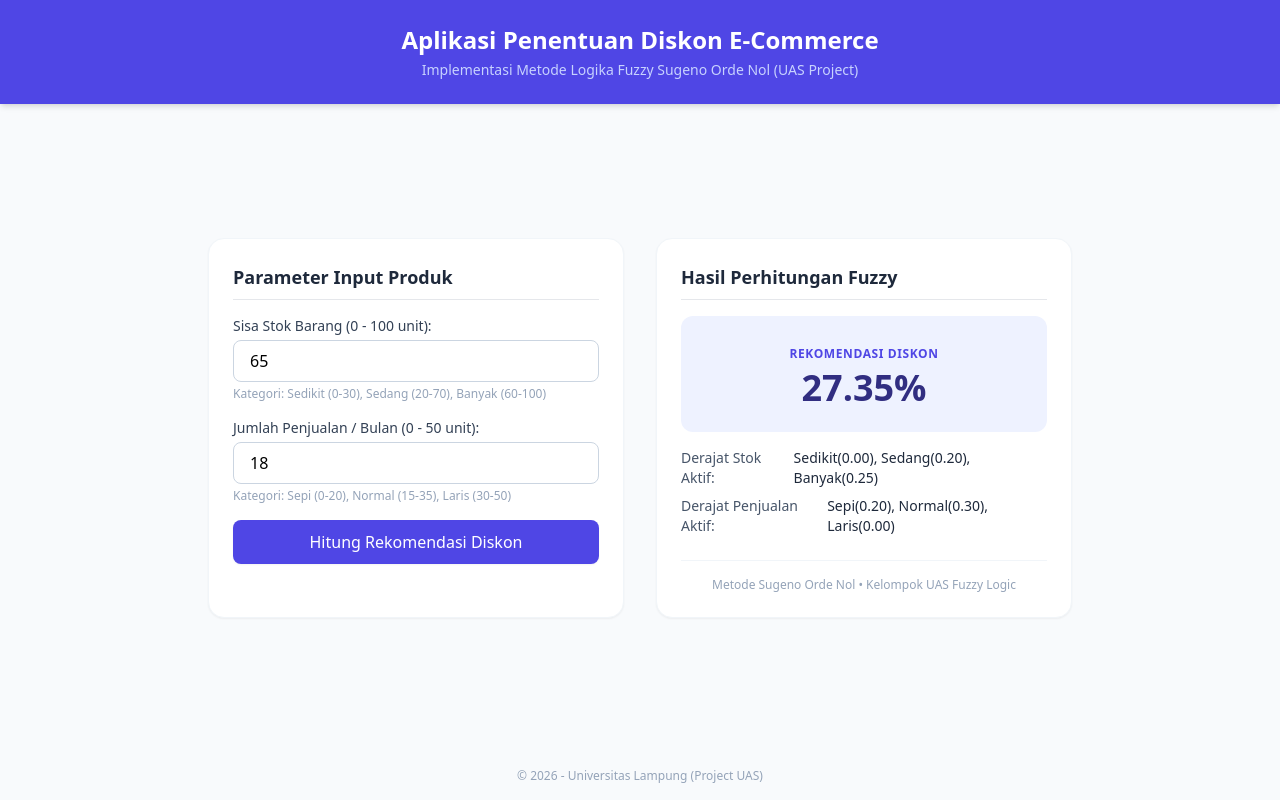
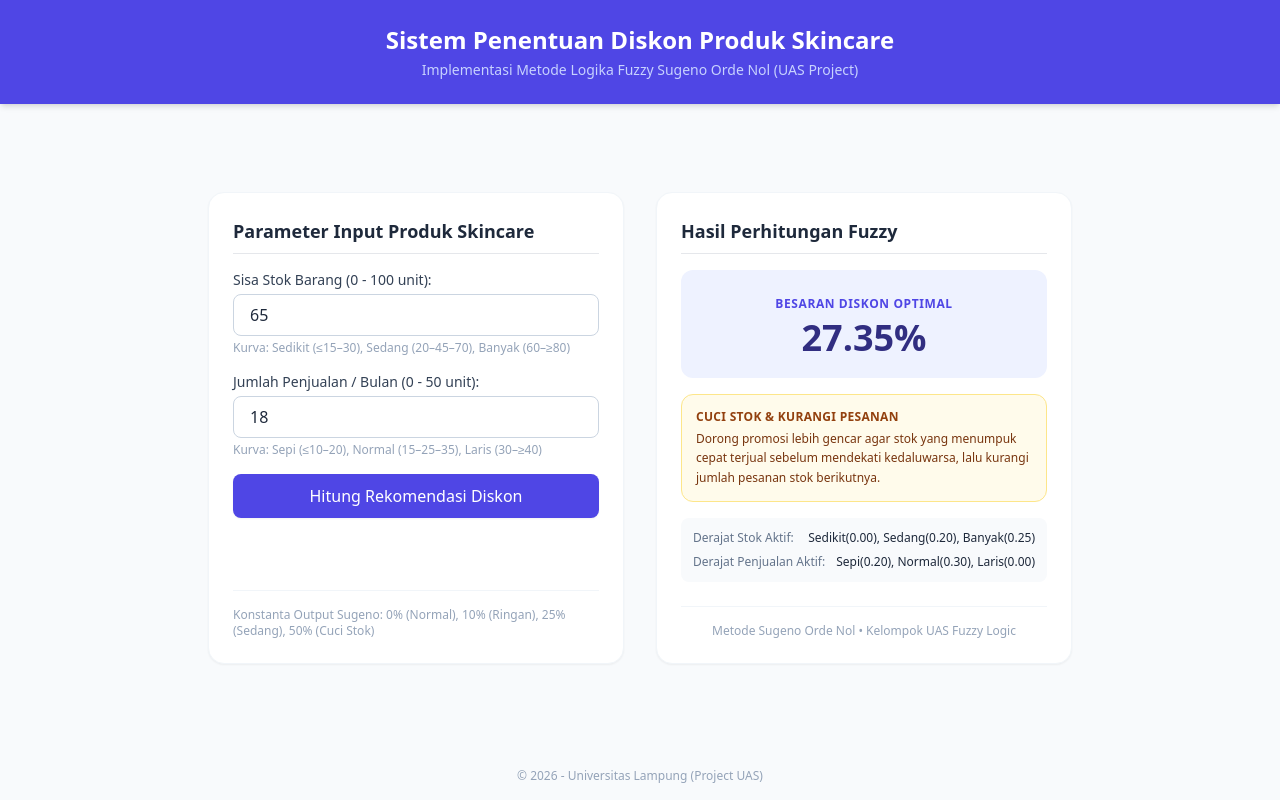
Before and after one commit to dindasha/OptiPromo, a plain HTML site: page index.html in a window 1280 px wide. Drawn offline with nearby package versions, Linux system fonts and the light colour scheme.

Commit message:
Menambahkan fitur rekomendasi

```diff
--- a/index.html
+++ b/index.html
@@ -3,34 +3,36 @@
 <head>
     <meta charset="UTF-8">
     <meta name="viewport" content="width=device-width, initial-scale=1.0">
-    <title>Sistem Fuzzy Sugeno - Penentuan Diskon Produk</title>
+    <title>Sistem Fuzzy Sugeno - Penentuan Diskon Skincare</title>
     <script src="https://cdn.tailwindcss.com"></script>
 </head>
-<body class="bg-slate-50 min-h-screen flex flex-col justify-between">
+<body class="bg-slate-50 min-h-screen flex flex-col justify-between text-slate-800">
 
     <header class="bg-indigo-600 text-white shadow-md py-6 px-4 text-center">
-        <h1 class="text-2xl font-bold">Aplikasi Penentuan Diskon E-Commerce</h1>
+        <h1 class="text-2xl font-bold">Sistem Penentuan Diskon Produk Skincare</h1>
         <p class="text-indigo-200 text-sm mt-1">Implementasi Metode Logika Fuzzy Sugeno Orde Nol (UAS Project)</p>
     </header>
 
     <main class="max-w-4xl mx-auto px-4 py-8 w-full grid grid-cols-1 md:grid-cols-2 gap-8">
 
-        <div class="bg-white p-6 rounded-2xl shadow-sm border border-slate-100">
-            <h2 class="text-lg font-semibold text-slate-800 mb-4 pb-2 border-b">Parameter Input Produk</h2>
+        <!-- Kolom Input -->
+        <div class="bg-white p-6 rounded-2xl shadow-sm border border-slate-100 flex flex-col justify-between">
+            <div>
+                <h2 class="text-lg font-semibold text-slate-800 mb-4 pb-2 border-b">Parameter Input Produk Skincare</h2>
 
                 <div class="space-y-4">
                     <div>
                         <label class="block text-sm font-medium text-slate-700 mb-1">Sisa Stok Barang (0 - 100 unit):</label>
                         <input type="number" id="inputStok" value="65" min="0" max="100"
                             class="w-full px-4 py-2 border border-slate-300 rounded-lg focus:ring-2 focus:ring-indigo-500 focus:outline-none">
-                    <p class="text-xs text-slate-400 mt-1">Kategori: Sedikit (0-30), Sedang (20-70), Banyak (60-100)</p>
+                        <p class="text-xs text-slate-400 mt-1">Kurva: Sedikit (≤15–30), Sedang (20–45–70), Banyak (60–≥80)</p>
                     </div>
 
                     <div>
                         <label class="block text-sm font-medium text-slate-700 mb-1">Jumlah Penjualan / Bulan (0 - 50 unit):</label>
                         <input type="number" id="inputPenjualan" value="18" min="0" max="50"
                             class="w-full px-4 py-2 border border-slate-300 rounded-lg focus:ring-2 focus:ring-indigo-500 focus:outline-none">
-                    <p class="text-xs text-slate-400 mt-1">Kategori: Sepi (0-20), Normal (15-35), Laris (30-50)</p>
+                        <p class="text-xs text-slate-400 mt-1">Kurva: Sepi (≤10–20), Normal (15–25–35), Laris (30–≥40)</p>
                     </div>
 
                     <button onclick="hitungFuzzy()"
@@ -40,18 +42,37 @@
                 </div>
             </div>
 
+            <div class="mt-6 pt-4 border-t border-slate-100 text-xs text-slate-400">
+                Konstanta Output Sugeno: 0% (Normal), 10% (Ringan), 25% (Sedang), 50% (Cuci Stok)
+            </div>
+        </div>
+
+        <!-- Kolom Hasil -->
         <div class="bg-white p-6 rounded-2xl shadow-sm border border-slate-100 flex flex-col justify-between">
             <div>
                 <h2 class="text-lg font-semibold text-slate-800 mb-4 pb-2 border-b">Hasil Perhitungan Fuzzy</h2>
 
-                <div class="text-center py-6 bg-indigo-50 rounded-xl mb-4">
-                    <span class="text-xs font-bold uppercase tracking-wider text-indigo-600">Rekomendasi Diskon</span>
+                <div class="text-center py-5 bg-indigo-50 rounded-xl mb-4">
+                    <span class="text-xs font-bold uppercase tracking-wider text-indigo-600">Besaran Diskon Optimal</span>
                     <div id="hasilDiskon" class="text-4xl font-extrabold text-indigo-900 mt-1">27.35%</div>
                 </div>
 
-                <div class="space-y-2 text-sm text-slate-600">
-                    <p class="flex justify-between"><span>Derajat Stok Aktif:</span> <span id="infoStok" class="font-medium text-slate-800">-</span></p>
-                    <p class="flex justify-between"><span>Derajat Penjualan Aktif:</span> <span id="infoPenjualan" class="font-medium text-slate-800">-</span></p>
+                <!-- Kotak Saran Tindakan Operasional -->
+                <div id="boxSaran" class="p-3.5 rounded-xl bg-amber-50 border border-amber-200 mb-4">
+                    <p id="judulSaran" class="text-xs font-bold uppercase tracking-wide text-amber-800 mb-1">Saran Promosi & Stok</p>
+                    <p id="isiSaran" class="text-xs text-amber-900 leading-relaxed">-</p>
+                </div>
+
+                <!-- Detail Derajat Keanggotaan -->
+                <div class="space-y-2 text-xs text-slate-600 bg-slate-50 p-3 rounded-lg">
+                    <div class="flex justify-between gap-2">
+                        <span class="text-slate-500 shrink-0">Derajat Stok Aktif:</span>
+                        <span id="infoStok" class="font-medium text-slate-800 text-right">-</span>
+                    </div>
+                    <div class="flex justify-between gap-2">
+                        <span class="text-slate-500 shrink-0">Derajat Penjualan Aktif:</span>
+                        <span id="infoPenjualan" class="font-medium text-slate-800 text-right">-</span>
+                    </div>
                 </div>
             </div>
 
@@ -63,7 +84,7 @@
     </main>
 
     <footer class="text-center py-4 text-xs text-slate-400">
-        &copy; 2026 - Universitas Lampung (Project UAS)
+        © 2026 - Universitas Lampung (Project UAS)
     </footer>
 
     <script>
@@ -86,15 +107,44 @@
             return 0;
         }
 
+        function dapatkanSaran(diskon) {
+            if (diskon === 0) {
+                return {
+                    judul: "Aman & Jual Normal",
+                    isi: "Stok dan penjualan produk ini sedang aman. Jual dengan harga normal tanpa promo tambahan, tapi tetap pantau sisa stok agar tidak kehabisan saat pembeli ramai.",
+                    warnaBox: "bg-emerald-50 border-emerald-200",
+                    warnaJudul: "text-emerald-800",
+                    warnaIsi: "text-emerald-900"
+                };
+            } else if (diskon <= 15) {
+                return {
+                    judul: "Promo Ringan & Beli Secukupnya",
+                    isi: "Berikan potongan ringan untuk menjaga ritme penjualan. Untuk stok berikutnya, beli secukupnya saja sesuai rata-rata laku per bulan.",
+                    warnaBox: "bg-sky-50 border-sky-200",
+                    warnaJudul: "text-sky-800",
+                    warnaIsi: "text-sky-900"
+                };
+            } else {
+                return {
+                    judul: "Cuci Stok & Kurangi Pesanan",
+                    isi: "Dorong promosi lebih gencar agar stok yang menumpuk cepat terjual sebelum mendekati kedaluwarsa, lalu kurangi jumlah pesanan stok berikutnya.",
+                    warnaBox: "bg-amber-50 border-amber-200",
+                    warnaJudul: "text-amber-800",
+                    warnaIsi: "text-amber-900"
+                };
+            }
+        }
+
         function hitungFuzzy() {
             let x = parseFloat(document.getElementById('inputStok').value);
             let y = parseFloat(document.getElementById('inputPenjualan').value);
 
-            if (isNaN(x) || isNaN(y)) {
-                alert("Mohon masukkan angka yang valid!");
+            if (isNaN(x) || isNaN(y) || x < 0 || y < 0) {
+                alert("Mohon masukkan angka yang valid (minimal 0)!");
                 return;
             }
 
+            // Fuzzifikasi
             let stokSedikit = trapesiumKiri(x, 15, 30);
             let stokSedang  = segitiga(x, 20, 45, 70);
             let stokBanyak  = trapesiumKanan(x, 60, 80);
@@ -103,6 +153,7 @@
             let jualNormal  = segitiga(y, 15, 25, 35);
             let jualLaris   = trapesiumKanan(y, 30, 40);
 
+            // Rule Base Sugeno Orde Nol (0%, 10%, 25%, 50%)
             let rules = [
                 { alpha: Math.min(stokSedikit, jualSepi), z: 10 },
                 { alpha: Math.min(stokSedikit, jualNormal), z: 0 },
@@ -115,6 +166,7 @@
                 { alpha: Math.min(stokBanyak, jualLaris), z: 10 }
             ];
 
+            // Defuzzifikasi (Weighted Average)
             let pembilang = 0;
             let penyebut = 0;
 
@@ -125,9 +177,23 @@
 
             let hasilZ = (penyebut === 0) ? 0 : (pembilang / penyebut);
 
+            // Update Tampilan Angka & Derajat
             document.getElementById('hasilDiskon').innerText = hasilZ.toFixed(2) + '%';
             document.getElementById('infoStok').innerText = `Sedikit(${stokSedikit.toFixed(2)}), Sedang(${stokSedang.toFixed(2)}), Banyak(${stokBanyak.toFixed(2)})`;
             document.getElementById('infoPenjualan').innerText = `Sepi(${jualSepi.toFixed(2)}), Normal(${jualNormal.toFixed(2)}), Laris(${jualLaris.toFixed(2)})`;
+
+            // Update Kotak Saran Tindakan
+            let saran = dapatkanSaran(hasilZ);
+            let boxSaran = document.getElementById('boxSaran');
+            let judulSaran = document.getElementById('judulSaran');
+            let isiSaran = document.getElementById('isiSaran');
+
+            boxSaran.className = `p-3.5 rounded-xl border mb-4 ${saran.warnaBox}`;
+            judulSaran.className = `text-xs font-bold uppercase tracking-wide mb-1 ${saran.warnaJudul}`;
+            isiSaran.className = `text-xs leading-relaxed ${saran.warnaIsi}`;
+
+            judulSaran.innerText = saran.judul;
+            isiSaran.innerText = saran.isi;
         }
 
         window.onload = hitungFuzzy;
```
Lines whose indentation alone changed are shown as unchanged.
